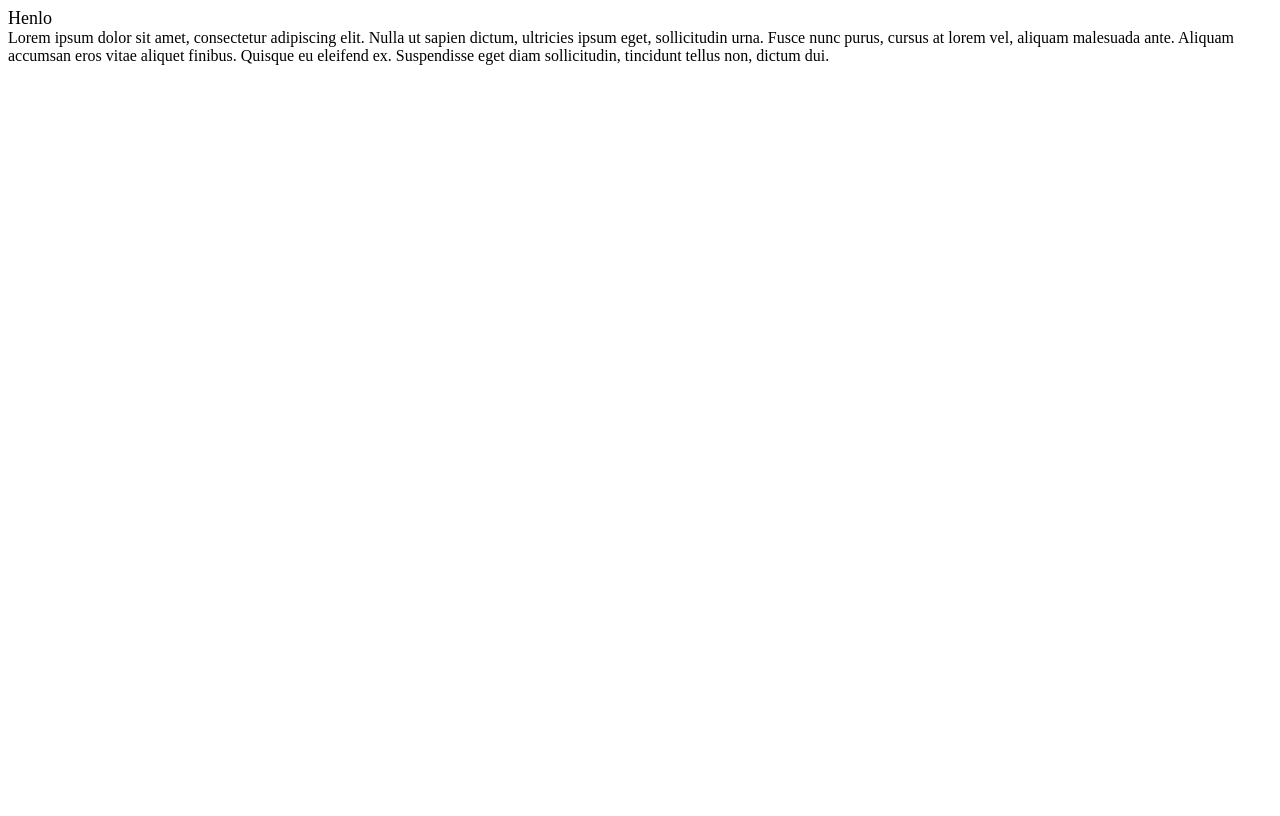
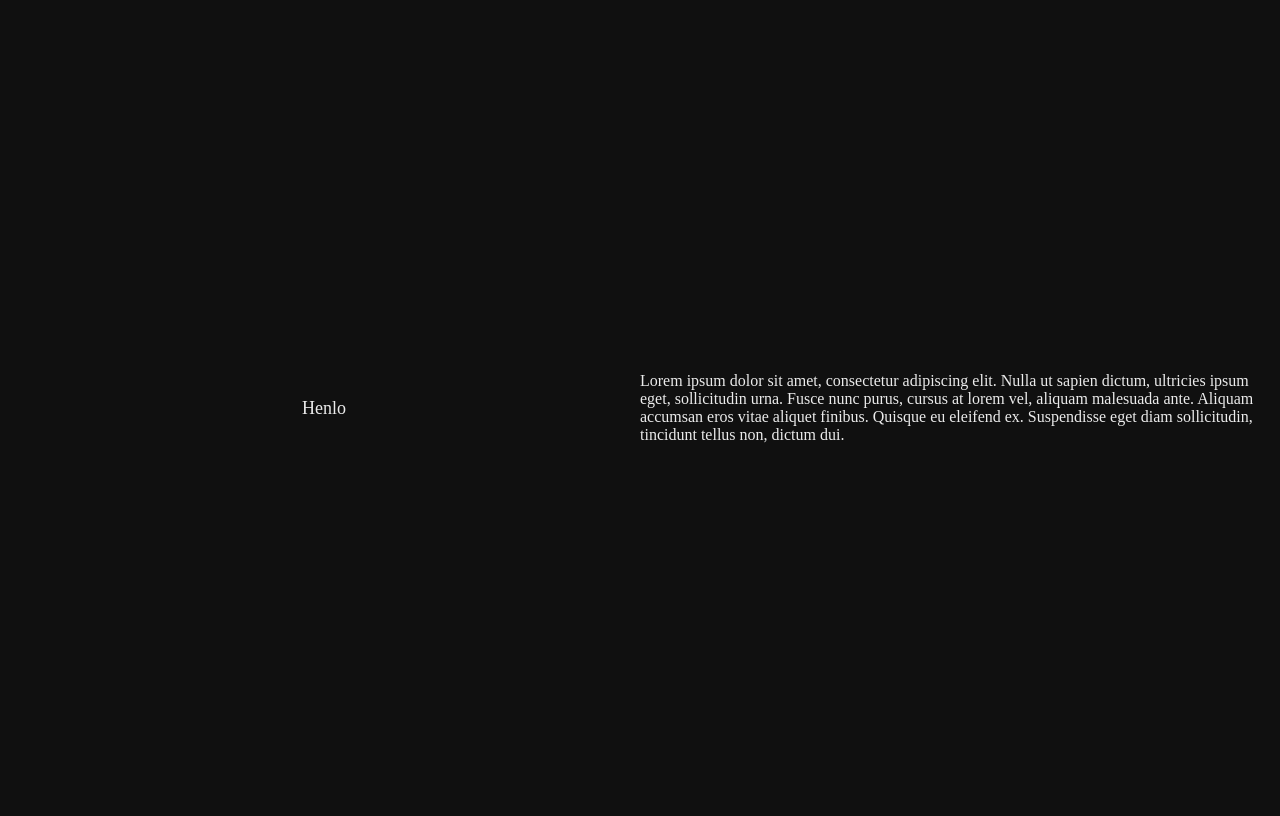
Before and after one commit to Kamilek7/HTML-Updater, a PHP site: page / in a window 1280 px wide. Before the commit the page ends 65 px from the top, so only its background shows below. Run offline with PHP 8.4, Linux system fonts and the light colour scheme.

Commit message:
first tests

```diff
--- a/styles.css
+++ b/styles.css
@@ -1,3 +1,24 @@
+body
+{
+    background-color: #101010;
+    color: rgb(235, 235, 235);
+}
+#intro
+{
+    height:100vh;
+    display:flex;
+    align-items: center;
+    justify-content: center;
+}
+#mainLeft
+{
+    text-align: center;
+    width: 50%;
+}
+#mainRight
+{
+    width: 50%;
+}
 #hello
 {
     font-size: large;
```
